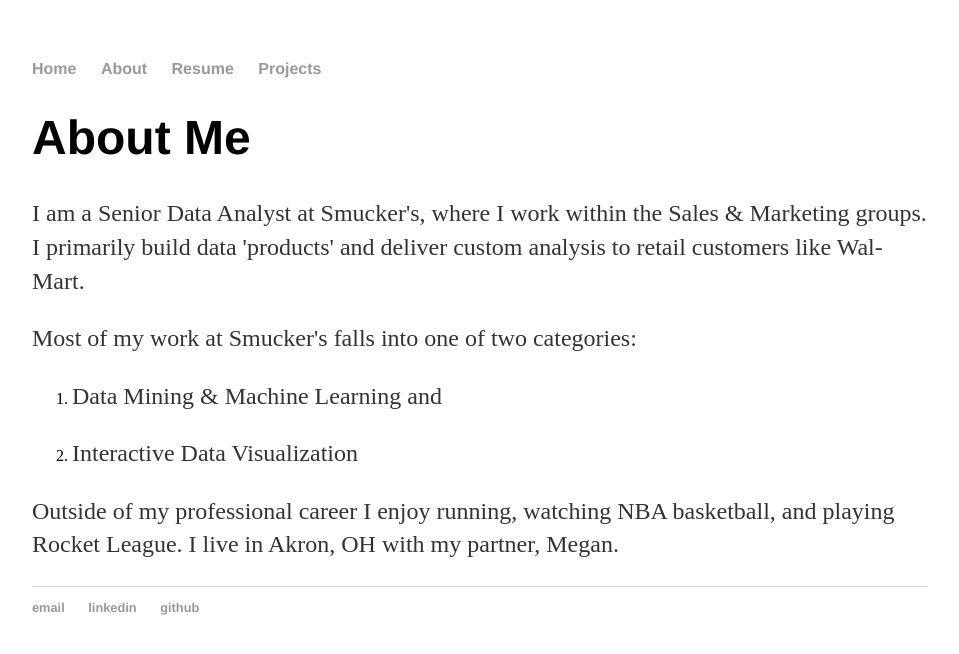
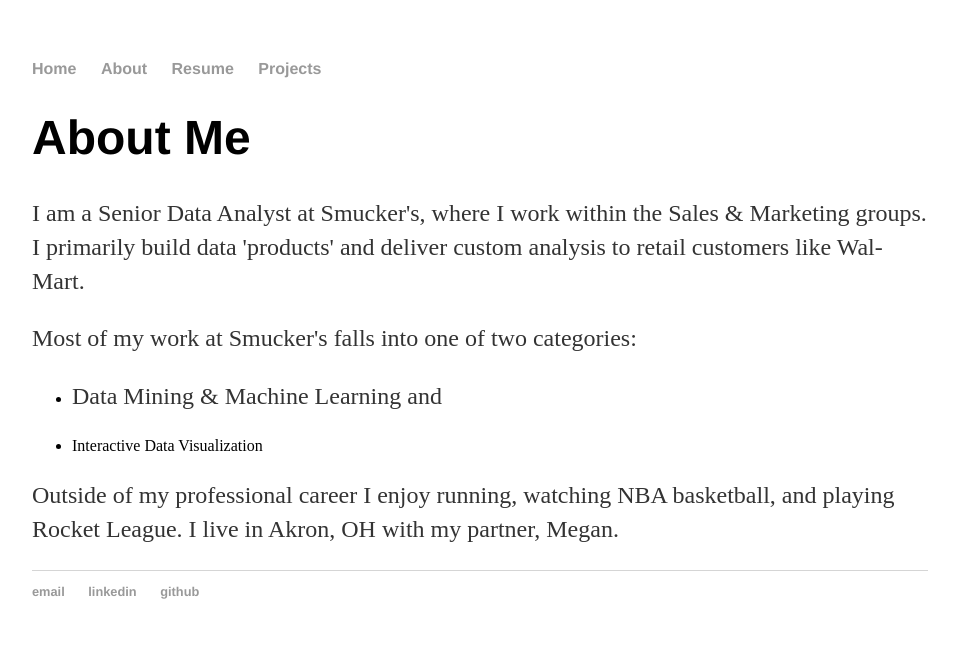
Before and after one commit to MatthewBrower/matthewbrower.github.io, a Jekyll site: the page built from about/index.html, in a window 1280 px wide. Shown: the top 654 px of the page, without its empty margins (160-1119 px from the left). Built offline with Jekyll 4.4.1, drawn with Linux system fonts in a browser that asks for light colours.

Commit message:
Fixed about me list

```diff
--- a/about/index.html
+++ b/about/index.html
@@ -7,11 +7,11 @@
 	<p>I am a Senior Data Analyst at Smucker's, where I work within the Sales &amp; Marketing groups.  I primarily build data 'products' and deliver custom analysis to retail customers like Wal-Mart.</p>
 
 	 <p>Most of my work at Smucker's falls into one of two categories: </p>
-		<ol>
-			<li><p>Data Mining &amp; Machine Learning and </p></li>
-			<li><p>Interactive Data Visualization</p></li>
+		<ul>
+			<li><p>Data Mining &amp; Machine Learning and </li>
+			<li>Interactive Data Visualization</p></li>
 
-	</ol>
+	</ul>
 
 	<p>Outside of my professional career I enjoy running, watching NBA basketball, and playing Rocket League.  I live in Akron, OH with my partner, Megan.</p>
 </div><!-- /.blurb -->
```
